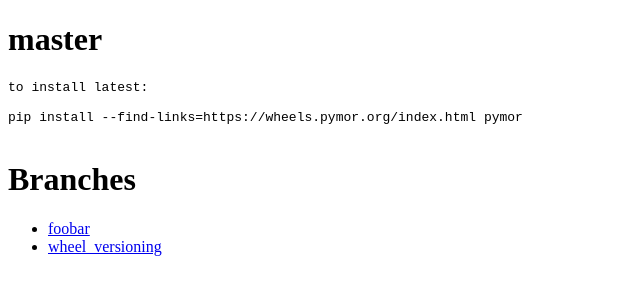
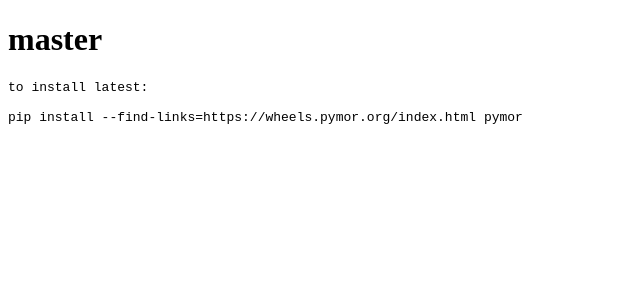
Before and after one commit to pymor/wheels, a plain HTML site: page index.html in a window 1280 px wide. Shown: the whole page, without its empty margins (0-640 px from the left). Drawn offline with Linux system fonts and the light colour scheme.

Commit message:
cleanout all potentially pre-master merge built wheels

```diff
--- a/index.html
+++ b/index.html
@@ -15,14 +15,6 @@
 </ul>
 
 
-<h1>Branches</h1>
-<ul><li>
-      <a href="branches/foobar/index.html">foobar</a>
-    </li><li>
-      <a href="branches/wheel_versioning/index.html">wheel_versioning</a>
-    </li>
-</ul>
-
 
 </body>
 </html>
```
Also changed, not shown: 6 other files.
